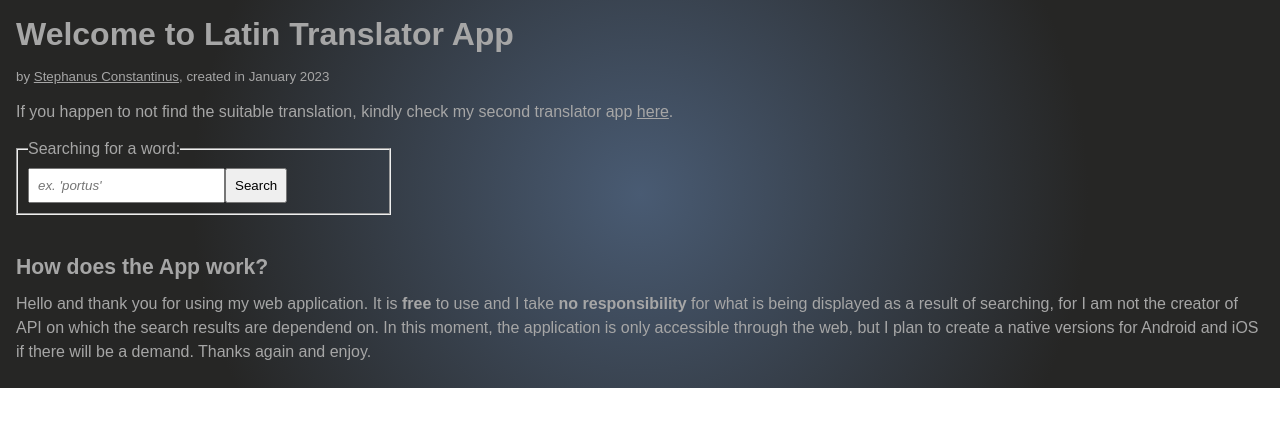
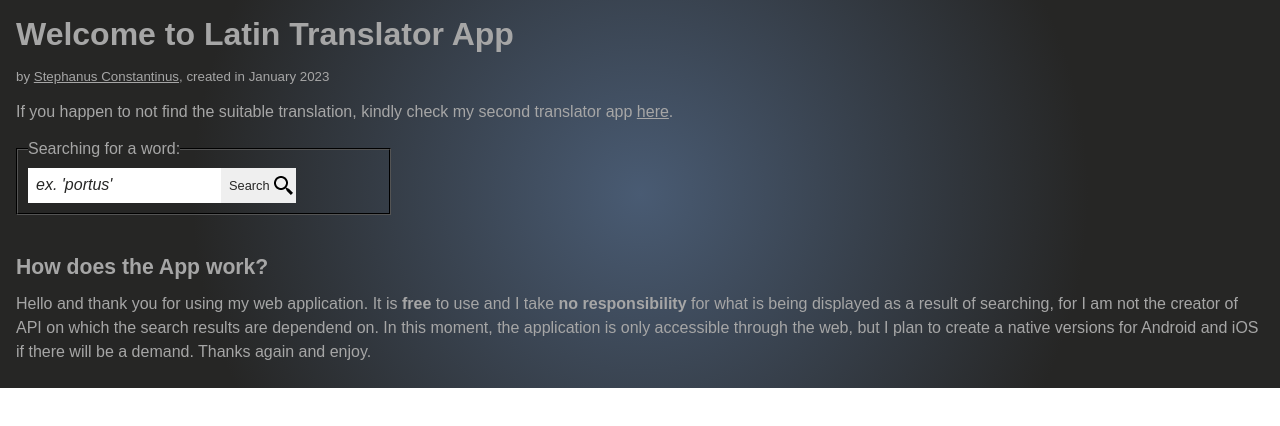
Before and after one commit to stevop/latin-translator-app, a React (Create React App) app: page / in a window 1280 px wide. Shown: the top 426 px of the page. Built offline with nearby package versions, Linux system fonts and the light colour scheme; a web font is replaced by a local one.

Commit message:
additional styling to the form in form component

```diff
--- a/src/components/Form.css
+++ b/src/components/Form.css
@@ -5,15 +5,55 @@
 	margin: 1rem 0 1.5rem;
 	max-width: 375px;
 }
+.Form form input {
+	border: none;
+	height: 35px;
+}
+.Form form input::-webkit-input-placeholder {
+	color: #262625;
+	font-size: 1rem;
+}
+.Form form input::-moz-placeholder {
+	color: #262625;
+	font-size: 1rem;
+}
+.Form form input:-ms-input-placeholder {
+	color: #262625;
+	font-size: 1rem;
+}
+.Form form input::-ms-input-placeholder {
+	color: #262625;
+	font-size: 1rem;
+}
+.Form form input::placeholder {
+	color: #262625;
+	font-size: 1rem;
+}
+.Form form button {
+	background-image: url(../images/search-icon.png);
+	background-position: center right;
+	background-repeat: no-repeat;
+	border: none;
+	color: #262625;
+	font-size: 0.8rem;
+	height: 35px;
+	text-align: left;
+	width: 75px;
+}
 .Form table {
-	border: 1px solid black;
+	border: 2px solid black;
 	margin-bottom: 1rem;
 	max-width: 375px;
 }
+/* every second table */
 .Form table:nth-of-type(odd) {
-	background-color: rgb(211, 211, 211);
+	background-color: #495b73;
+}
+.Form table:nth-of-type(even) {
+	background-color: #262625;
 }
 .Form fieldset {
+	border-color: black;
 	padding: 0.625rem;
 }
 .Form-word {
@@ -26,7 +66,7 @@
 table,
 td,
 th {
-	border: 1px solid black;
+	border: 2px solid black;
 }
 td,
 th {
```
Also changed, not shown: src/images/search-icon.png (added).
